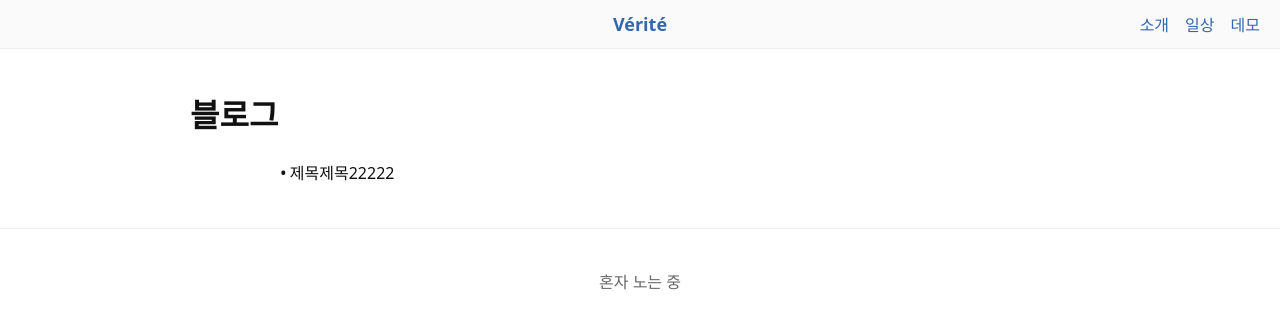
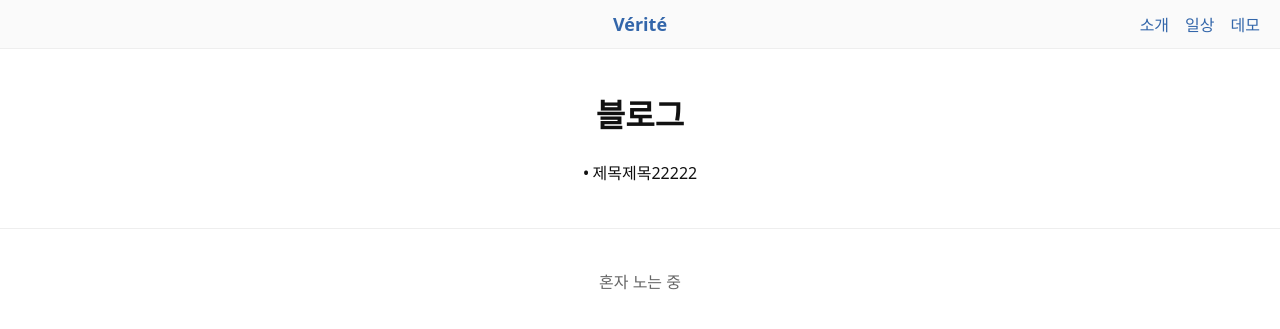
Before and after one commit to slivermouse1316/gegurockG, a Jekyll site: the page built from blog.html, in a window 1280 px wide. Shown: the top 329 px of the page. Built offline with Jekyll 4.4.1, drawn with Linux system fonts in a browser that asks for light colours.

Commit message:
중앙정렬 수정

```diff
--- a/assets/styles.css
+++ b/assets/styles.css
@@ -146,3 +146,16 @@ footer {
 .post-content.post-content--allow-first-h1 h1:first-of-type {
   display: block;
 }
+.post-list {
+  list-style: none;
+  padding: 0;
+  width: min(720px, 92%);
+  margin: 24px auto;
+  text-align: center; /* ← left → center 로 변경 */
+}
+.container {
+  max-width: 940px;
+  margin: 0 auto;
+  padding: 20px;
+  text-align: center; /* ← 추가 */
+}
```
